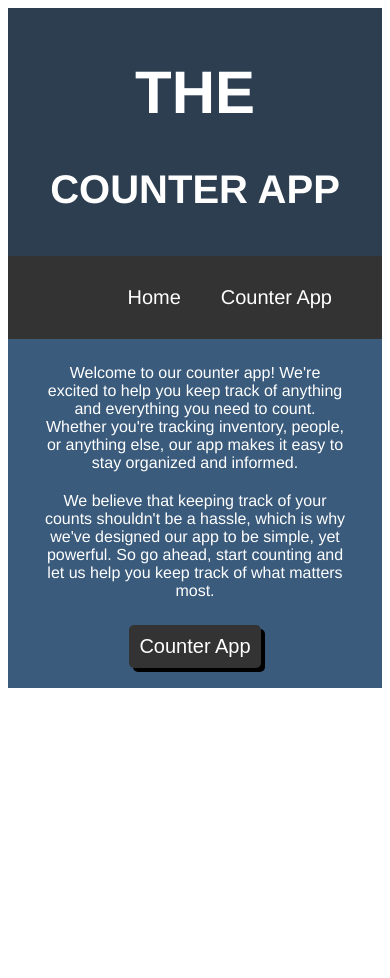
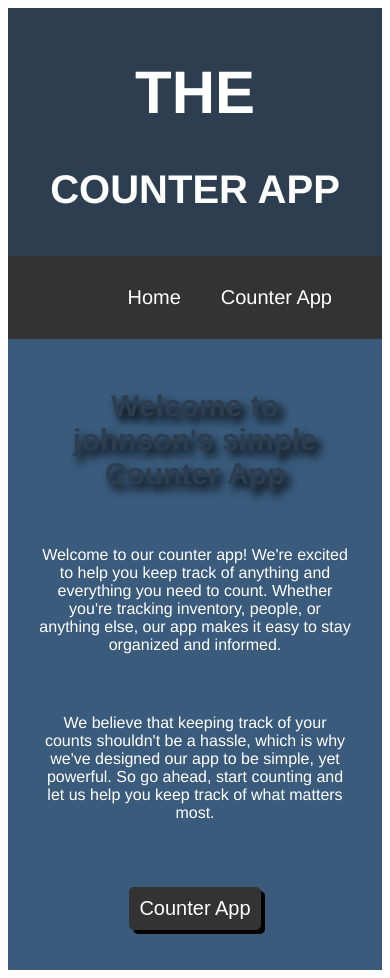
Before and after one commit to okafor-zag/Altschool-semister-3, a Vue app: page / in a window 390 px wide. Before the commit the page ends 844 px from the top, so only its background shows below. Built offline with nearby package versions, Linux system fonts and the light colour scheme.

Commit message:
phnoe compatible

```diff
--- a/src/App.vue
+++ b/src/App.vue
@@ -31,6 +31,7 @@ export default {
   font-family: Avenir, Helvetica, Arial, sans-serif;
   /* -webkit-font-smoothing: antialiased;
   -moz-osx-font-smoothing: grayscale; */
+  min-height: 100%;
   text-align: center;
   margin: 0;
   padding: 0;
--- a/src/components/HelloWorld.vue
+++ b/src/components/HelloWorld.vue
@@ -65,8 +65,8 @@ export default {
 }
 
 span{
-  font-size: 250px;
-  padding: 5px;
+  font-size: 200px;
+  padding: 3px;
   text-shadow: 4px 3px 5px rgb(20, 2, 2);
 }
 
@@ -138,6 +138,27 @@ input{
   margin: 5px;
   }
 
+  span{
+    font-size: 150px;
+    padding: 0;
+    margin: 0;
+  }
+
+  input{
+    font-size: 20px;
+  padding: 5px;
+  margin: 10px;
+  box-sizing: border-box;
+  border-radius: 15px;
+  }
+.set-value{
+  font-size:15px;
+  font-size: 15px;
+  padding: 10px;
+  margin: 10px;
+  width: 250px;
+}
+
   .reset-btn{
     font-size: 20px;
   padding: 10px;
--- a/src/components/LandingPage.vue
+++ b/src/components/LandingPage.vue
@@ -1,6 +1,7 @@
 <template>
     <div>
   <div class="card">
+    <h2 class=" welcome">Welcome to johnson's simple Counter App</h2>
     <p class="section">
       Welcome to our counter app! We're excited to help you keep track of
       anything and everything you need to count. Whether you're tracking
@@ -24,22 +25,31 @@
 <style>
 .card {
   background-color: #3a5b7c;
+  min-height: 100%;
   color: #fff;
   padding: 30px;
   font-size: 20px;
   font-family: Avenir, Helvetica, Arial, sans-serif;
 }
 
+.welcome{
+    font-size: 40px;
+    text-align: center;
+    margin: 30px 0;
+    text-shadow: 5px 6px 9px #000;
+    color: #2c3e50;;
+}
+
 .card .section {
-  margin: 20px 50px;
-  padding: 10px;
+  margin: 20px 60px;
+  padding: 40px 0;
 }
 .counter-link {
   background-color: #333;
   color: #fff;
   font-size: 20px;
-  padding: 10px;
-  margin: 10px 0;
+  padding: 20px;
+  margin: 20px 0;
   border: none;
   border-radius: 5px;
   box-shadow: 4px 4px 0px 0px #000;
@@ -49,11 +59,22 @@
 @media screen and (max-width: 1024px) {
   .card {
     font-size: 16px;
+  }
+
+  .welcome{
+    font-size: 30px;
+    margin: 20px 0;
+  }
+
+
+  .card .section{
+    margin: 50px 0;
+    padding: 5px 1px;
+  }
+
+  .counter-link{
+    margin: 10px 0;
     padding: 10px;
-  }
-  .card .section{
-    margin: 10px 20px;
-    padding: 5px;
   }
 }
 </style>
```
